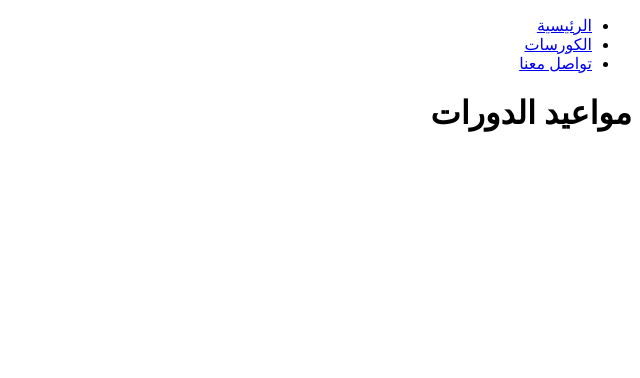
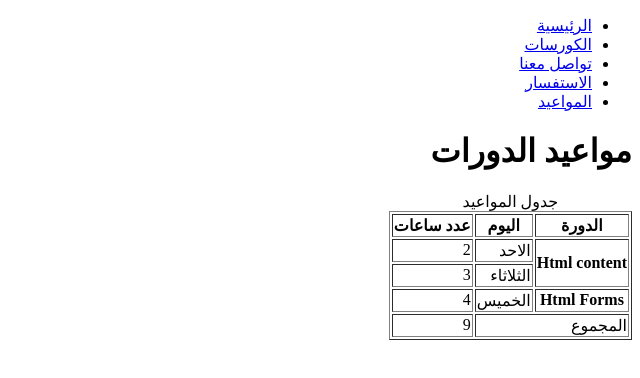
Before and after one commit to essam20201984/coderz_institute, a plain HTML site: page session-5/pages/schedule.html in a window 1280 px wide. Shown: the whole page, without its empty margins (640-1280 px from the left). Drawn offline with Linux system fonts and the light colour scheme.

Commit message:
assignment2

```diff
--- a/session-5/pages/schedule.html
+++ b/session-5/pages/schedule.html
@@ -11,9 +11,51 @@
             <li><a href="../index.html">الرئيسية</a></li>
             <li><a href="courses.html">الكورسات</a></li>
             <li><a href="contact.html">تواصل معنا</a></li>
+               <li><a href="enquiry.html">الاستفسار</a></li>
+              <li><a href="schedule.html">المواعيد</a></li>
+
         </ul>
     </nav>
     <main>
         <h1>مواعيد الدورات</h1>
+        <table border="1">
+<caption>جدول المواعيد</caption>
+            <thead>
+                <tr>
+                    <th scope="col">الدورة</th>
+                    <th scope="col">اليوم</th>
+                    <th scope="col">عدد ساعات</th>
+                </tr>
+            </thead>
+            <tbody>
+                <tr>
+                    <th scope="colgroup" rowspan="2">Html content</th>
+                    <td>الاحد</td>
+                    <td>2</td>
+                </tr>
+                <tr>
+                    <td>الثلاثاء</td>
+                     <td>3 </td>
+                </tr>
+
+            </tbody>
+            <tbody>
+                <tr>
+                    <th scope="row" >Html Forms </th>
+                   <td>الخميس</td>
+                      <td>4</td>
+                        </tr>
+            </tbody>
+
+                </tr>
+
+            <tfoot>
+                <tr>
+                    <td colspan="2">المجموع</td>
+                    <td>9</td>
+                </tr>
+            </tfoot>
+
+        </table>
     </main>
 </body>
```
